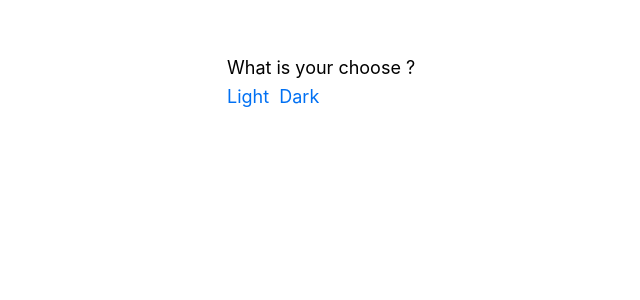
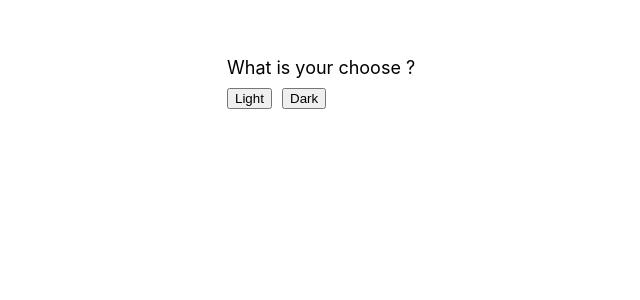
Before and after one commit to dindagladies/hompimpa-game-frontend, a Next.js app: page /game in a window 1280 px wide. Shown: the top 300 px of the page, without its empty margins (107-747 px from the left). Built offline with nearby package versions, Linux system fonts and the light colour scheme.

Commit message:
fix: game flow

```diff
--- a/src/pages/game.tsx
+++ b/src/pages/game.tsx
@@ -5,12 +5,46 @@ import { useRouter } from "next/router";
 export default function Game() {
 	const router = useRouter();
 	const code = router.query.code;
+	const playerId = localStorage.getItem('player_id');
+
+	async function insertLightVote() {
+    const response = await fetch("http://127.0.0.1:4000/api/vote/"+ code +'/'+ playerId, {
+      method: 'POST',
+      headers: {
+        'Content-Type': 'application/json'
+      },
+      body: JSON.stringify({
+        game_type_id: 1,
+        hand_choice: 'light'
+      }),
+    })
+
+    const data = await response.json();
+    router.push('/waiting-room?code=' + code)
+	}
+
+	async function insertDarkVote() {
+    const response = await fetch("http://127.0.0.1:4000/api/vote/"+ code +'/'+ playerId, {
+      method: 'POST',
+      headers: {
+        'Content-Type': 'application/json'
+      },
+      body: JSON.stringify({
+        game_type_id: 1,
+        hand_choice: 'dark'
+      }),
+    })
+
+    const data = await response.json();
+    router.push('/waiting-room?code=' + code)
+	}
 
 	return (
     <Layout>
       What is your choose ? <br />
-      <Link href={'/waiting-room?data=light&code='+ code}>Light</Link> &nbsp;
-      <Link href={'/waiting-room?data=dark&code='+ code}>Dark</Link>
+      <button onClick={insertLightVote}>Light</button> &nbsp;
+      {/* <button href={'/waiting-room?data=dark&code='+ code}>Dark</button> */}
+      <button onClick={insertDarkVote}>Dark</button>
     </Layout>
   );
 }
--- a/src/pages/lobby.tsx
+++ b/src/pages/lobby.tsx
@@ -6,8 +6,6 @@ import {
   GetServerSidePropsContext,
   InferGetServerSidePropsType,
 } from "next";
-import { useParams, useSearchParams } from "next/navigation";
-import { useRouter } from "next/router";
 
 interface Game {
   id: number;
```
Also changed, not shown: src/pages/result.tsx (+11 -2 lines), src/pages/waiting-room.tsx (+3 -24 lines).
